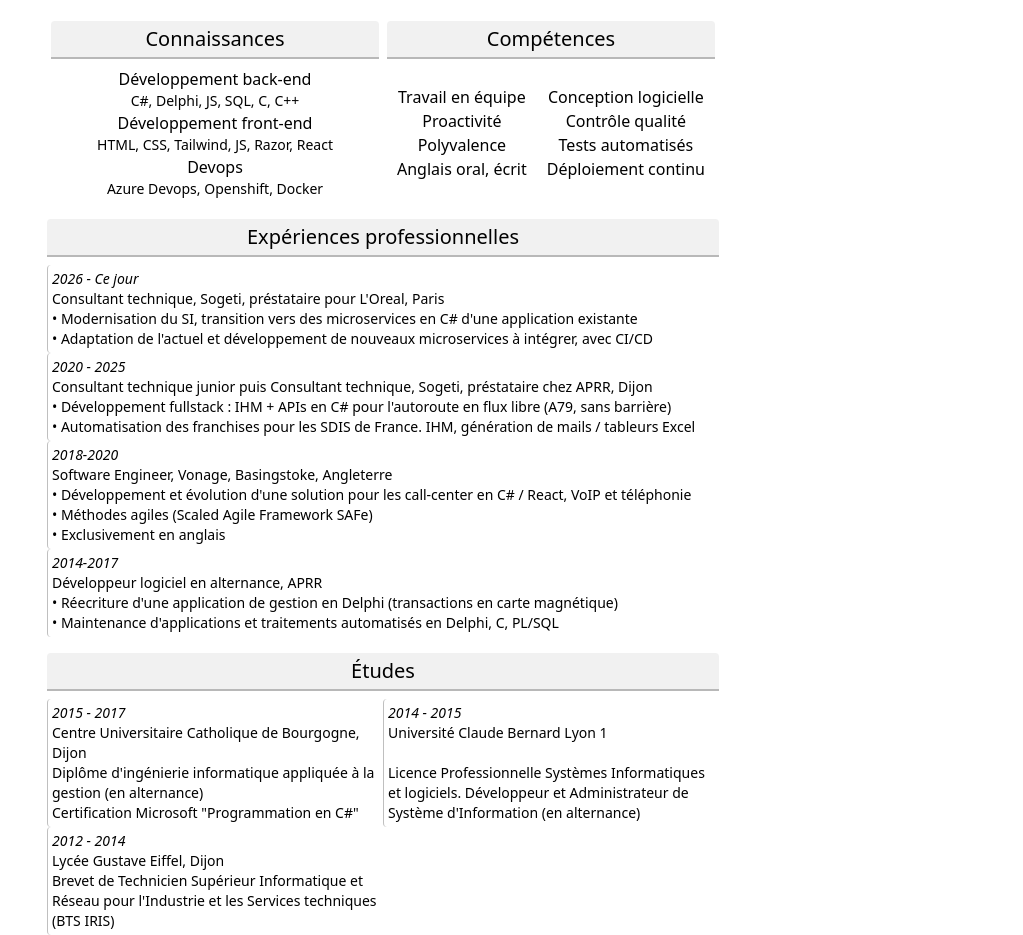
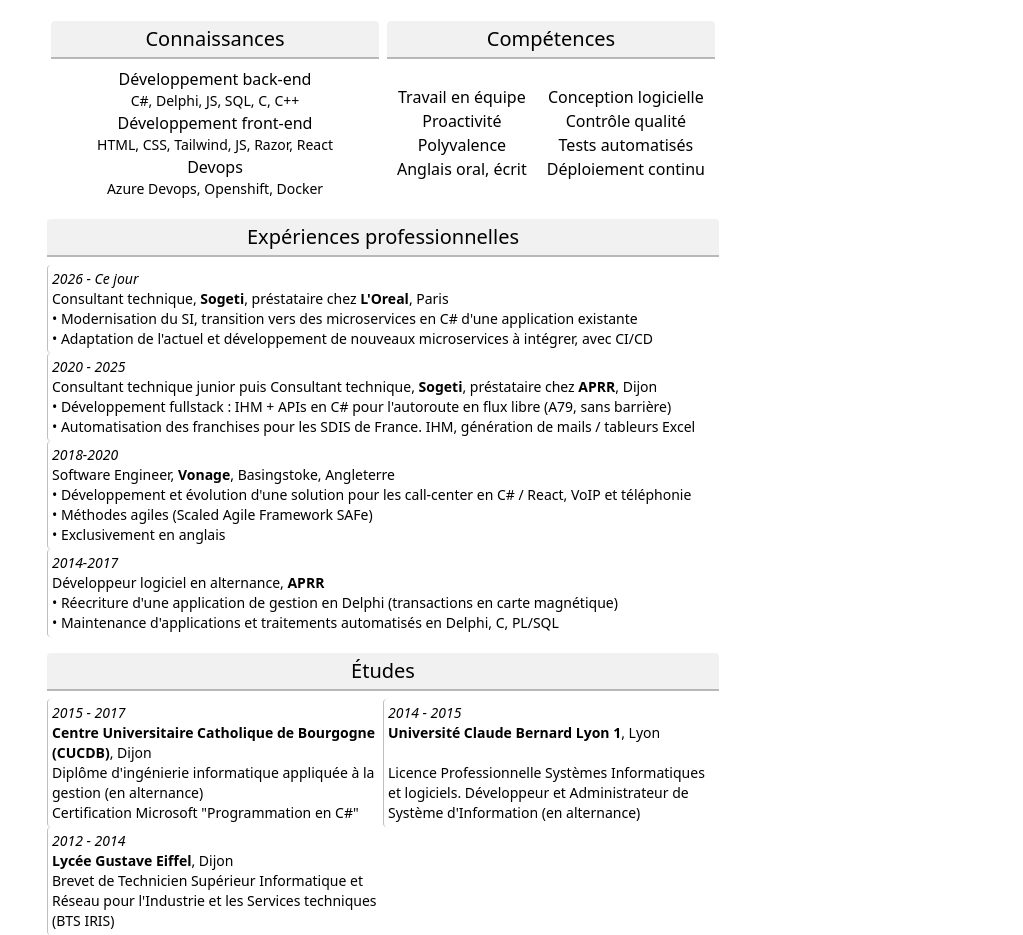
Before and after one commit to BaptisteV/cv-html-tailwind, a website: page index.html in a window 1280 px wide. Shown: the part 105-1040 px from the top of the page, without its empty margins (257-1280 px from the left). Drawn offline with Linux system fonts and the light colour scheme.

Commit message:
bold + minor fix

```diff
--- a/index.html
+++ b/index.html
@@ -89,26 +89,26 @@
       <div class="one-column-grid">
         <div class="timeline-entry">
           <div class="timeline-date">2026 - Ce jour</div>
-          <p>Consultant technique, Sogeti, préstataire pour L'Oreal, Paris</p>
+          <p>Consultant technique, <b>Sogeti</b>, préstataire chez <b>L'Oreal</b>, Paris</p>
           <p>• Modernisation du SI, transition vers des microservices en C# d'une application existante</p>
           <p>• Adaptation de l'actuel et développement de nouveaux microservices à intégrer, avec CI/CD</p>
         </div>
         <div class="timeline-entry">
           <div class="timeline-date">2020 - 2025</div>
-          <p>Consultant technique junior puis Consultant technique, Sogeti, préstataire chez APRR, Dijon</p>
+          <p>Consultant technique junior puis Consultant technique, <b>Sogeti</b>, préstataire chez <b>APRR</b>, Dijon</p>
           <p>• Développement fullstack : IHM + APIs en C# pour l'autoroute en flux libre (A79, sans barrière)</p>
           <p>• Automatisation des franchises pour les SDIS de France. IHM, génération de mails / tableurs Excel</p>
         </div>
         <div class="timeline-entry">
           <div class="timeline-date">2018-2020</div>
-          <p>Software Engineer, Vonage, Basingstoke, Angleterre</p>
+          <p>Software Engineer, <b>Vonage</b>, Basingstoke, Angleterre</p>
           <p>• Développement et évolution d'une solution pour les call-center en C# / React, VoIP et téléphonie</p>
           <p>• Méthodes agiles (Scaled Agile Framework SAFe)</p>
           <p>• Exclusivement en anglais</p>
         </div>
         <div class="timeline-entry">
           <div class="timeline-date">2014-2017</div>
-          <p>Développeur logiciel en alternance, APRR</p>
+          <p>Développeur logiciel en alternance, <b>APRR</b></p>
           <p>• Réecriture d'une application de gestion en Delphi (transactions en carte magnétique)</p>
           <p>• Maintenance d'applications et traitements automatisés en Delphi, C, PL/SQL</p>
         </div>
@@ -118,18 +118,18 @@
       <div class="two-column-grid">
         <div class="timeline-entry">
           <div class="timeline-date">2015 - 2017</div>
-          <p>Centre Universitaire Catholique de Bourgogne, Dijon</p>
+          <p><b>Centre Universitaire Catholique de Bourgogne (CUCDB)</b>, Dijon</p>
           <p class="grow">Diplôme d'ingénierie informatique appliquée à la gestion (en alternance)</p>
           <p>Certification Microsoft "Programmation en C#"</p>
         </div>
         <div class="timeline-entry">
           <div class="timeline-date">2014 - 2015</div>
-          <p class="grow">Université Claude Bernard Lyon 1</p>
+          <p class="grow"><b>Université Claude Bernard Lyon 1</b>, Lyon</p>
           <p>Licence Professionnelle Systèmes Informatiques et logiciels. Développeur et Administrateur de Système d'Information (en alternance)</p>
         </div>
         <div class="timeline-entry">
           <div class="timeline-date">2012 - 2014</div>
-          <p class="grow">Lycée Gustave Eiffel, Dijon</p>
+          <p class="grow"><b>Lycée Gustave Eiffel</b>, Dijon</p>
           <p>Brevet de Technicien Supérieur Informatique et Réseau pour l'Industrie et les Services techniques (BTS IRIS)</p>
         </div>
       </div>
```
